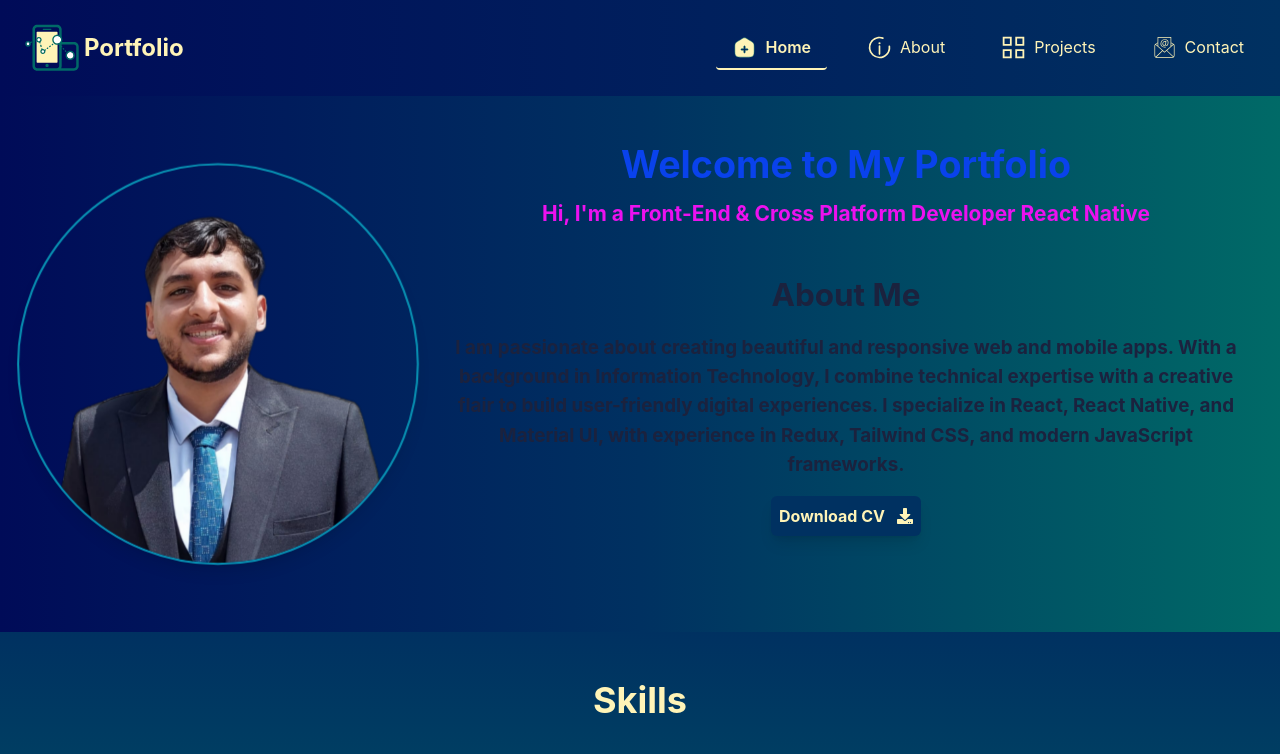
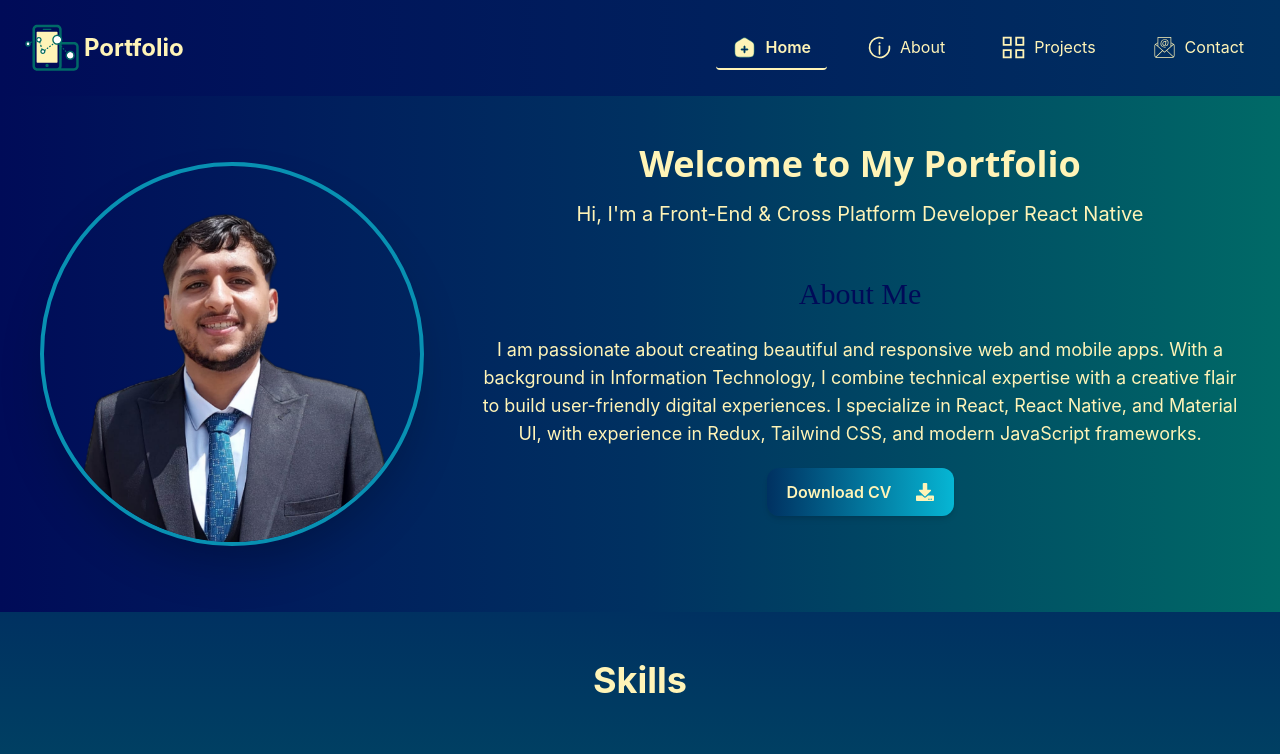
Before and after one commit to Abdullah-Elseginy/Myportfolio, a React (Create React App) app: page / in a window 1280 px wide. Shown: the top 754 px of the page. Built offline with nearby package versions, Linux system fonts and the light colour scheme.

Commit message:
new updates

```diff
--- a/src/assets/utils/Data.js
+++ b/src/assets/utils/Data.js
@@ -97,7 +97,7 @@ const ProjectsData = [
     },
     {
       title: "LinkedIn",
-      href: "https://www.linkedin.com/in/abdullah-elseginy-7bbbb21ba/",
+      href: "https://www.linkedin.com/in/abdullahelseginy/",
       icon: <FaLinkedin className="mr-2 w-36 h-36 text-light-pink" />,
     },
     {
--- a/src/components/Bottom/index.jsx
+++ b/src/components/Bottom/index.jsx
@@ -13,30 +13,62 @@ const CustomBottom = ({
   return (
     <div className={`flex justify-center ${styles}`}>
       <button
-        className={`p-2 h-10 bg-mint-blue text-light-pink hover:bg-mint-green hover:scale-105 transition-transform duration-300 rounded-md flex items-center justify-between shadow-lg ${buttonStyles}`}
         title={title}
         onClick={onClick}
+        className={`
+          group
+          relative
+          inline-flex
+          items-center
+          gap-2
+          px-5
+          py-3
+          bg-gradient-to-r
+          from-mint-blue
+          to-cyan-500
+          text-light-pink
+          hover:from-mint-green
+          hover:to-emerald-400
+          hover:scale-[1.03]
+          focus:ring-2
+          focus:ring-offset-2
+          focus:ring-cyan-500
+          font-semibold
+          rounded-xl
+          shadow-md
+          transition-all
+          duration-300
+          ${buttonStyles}
+        `}
       >
-        <h4 className={`font-bold ${textStyle}`}>{text}</h4>
-        {rigthIcon && rigthIcon}
+        <span className={`text-sm md:text-base ${textStyle}`}>
+          {text}
+        </span>
+        {rigthIcon && (
+          <span className="text-lg ml-1 transition-transform group-hover:translate-x-1">
+            {rigthIcon}
+          </span>
+        )}
       </button>
     </div>
   );
 };
 
 CustomBottom.propTypes = {
-  text: PropTypes.string.isRequired, // Text to display on the button
-  title: PropTypes.string, // Tooltip text
-  onClick: PropTypes.func.isRequired, // Function to execute on click
-  styles: PropTypes.string, // Additional styles for the container
-  buttonStyles: PropTypes.string, // Additional styles for the button
-  textStyle: PropTypes.string, // Additional styles for the text within the button
+  text: PropTypes.string.isRequired,
+  title: PropTypes.string,
+  onClick: PropTypes.func.isRequired,
+  styles: PropTypes.string,
+  buttonStyles: PropTypes.string,
+  textStyle: PropTypes.string,
+  rigthIcon: PropTypes.node,
 };
 
 CustomBottom.defaultProps = {
-  title: "Button", // Default title
-  styles: "", // No additional container styles by default
-  buttonStyles: "", // No additional button styles by default
+  title: "Button",
+  styles: "",
+  buttonStyles: "",
+  textStyle: "",
 };
 
 export default CustomBottom;
--- a/src/screens/About/index.jsx
+++ b/src/screens/About/index.jsx
@@ -81,7 +81,7 @@ const About = () => {
             <li className="flex items-center font-extralight">
               <FaGlobe className="text-light-pink mr-1" />
               <span className="material-icons text-light-pink mr-2 ">
-                https://abdullahelseginy.github.io/
+                https://abdullah-elseginy.vercel.app/
               </span>
             </li>
           </ul>
--- a/src/screens/Home/Home.module.css
+++ b/src/screens/Home/Home.module.css
@@ -3,49 +3,49 @@
     0% {
       transform: scale(1);
       font-weight: bold;
-      color: #7bff00; /* Heartbeat color */
+      color: #198549; /* Heartbeat color */
     }
     25% {
       transform: scale(1.05);
       font-weight: bolder;
-      color: #0033ff; /* Slightly darker red for the heartbeat */
+      color: #c6c8cf; /* Slightly darker red for the heartbeat */
     }
     50% {
       transform: scale(1);
       font-weight: bold;
-      color: #00ffbb; /* Original color */
+      color: #0d644d; /* Original color */
     }
     75% {
       transform: scale(1.05);
       font-weight: bolder;
-      color: #fff700; /* Slightly darker red */
+      color: #797519; /* Slightly darker red */
     }
     100% {
       transform: scale(1);
       font-weight: bold;
-      color: #ff4d4d; /* Return to the original color */
+      color: #6d0c0c; /* Return to the original color */
     }
   }
 @keyframes heartbeat1 {
     0% {
       transform: scale(1);
       font-weight: bold;
-      color: #00eaff; /* Heartbeat color */
+      color: #0b5a61; /* Heartbeat color */
     }
     25% {
       transform: scale(1.05);
       font-weight: bolder;
-      color: #ff00ee; /* Slightly darker red for the heartbeat */
+      color: #70106a; /* Slightly darker red for the heartbeat */
     }
     50% {
       transform: scale(1);
       font-weight: bold;
-      color: #67ffd4; /* Original color */
+      color: #094b38; /* Original color */
     }
     75% {
       transform: scale(1.05);
       font-weight: bolder;
-      color: #fff700; /* Slightly darker red */
+      color: #74700b; /* Slightly darker red */
     }
     100% {
       transform: scale(1);
@@ -57,17 +57,17 @@
     0% {
       transform: scale(1);
       font-weight: bold;
-      color: #ffffff; /* Heartbeat color */
+      color: #580909; /* Heartbeat color */
     }
     25% {
       transform: scale(1.05);
       font-weight: bolder;
-      color: #09112f; /* Slightly darker red for the heartbeat */
+      color: #b7bbca; /* Slightly darker red for the heartbeat */
     }
     50% {
       transform: scale(1);
       font-weight: bold;
-      color: #ff007b; /* Original color */
+      color: #570f32; /* Original color */
     }
     75% {
       transform: scale(1.05);
@@ -77,44 +77,44 @@
     100% {
       transform: scale(1);
       font-weight: bold;
-      color: #a2ff00; /* Return to the original color */
+      color: #59860b; /* Return to the original color */
     }
   }
 @keyframes heartbeat4 {
     0% {
       transform: scale(1);
       font-weight: bold;
-      background-color: #000000; /* Heartbeat color */
-      border:2px #003161 dotted  ;
+      background-color: #c7baba; /* Heartbeat color */
+      border:2px #b9bcbe dotted  ;
 
     }
     25% {
       transform: scale(1.04);
       font-weight: bolder;
-      background-color: #003161;
+      background-color: #c9cfd4;
       border:2px #005661 dotted  ;
 
     }
     50% {
       transform: scale(1);
       background-color: #006A67;
-       border:2px #003161 dotted  ;
+       border:2px #c0c3c5 dotted  ;
 
     }
     75% {
       transform: scale(1.04);
       font-weight: bolder;
-      background-color: #000B58;
-      border:2px #003161 dotted  ;
+      background-color: #d8dfe2;
+      border:2px #c3c6c9 dotted  ;
 
     }
     100% {
       transform: scale(1);
       background-color: #000000;
-      border:2px #003161 solid  ;
+      border:2px #a8acb1 solid  ;
     }
   }
-  .heartbeat {
+  /* .heartbeat {
     animation: heartbeat 30s ease-in-out infinite;
   }
   .heartbeat1 {
@@ -126,4 +126,4 @@
   .heartbeat4{
     animation: heartbeat4 50s ease-in-out infinite;
 
-  }
+  } */
--- a/src/screens/Home/SectionOne/index.jsx
+++ b/src/screens/Home/SectionOne/index.jsx
@@ -1,25 +1,71 @@
-import React from "react";
+import React, { useState } from "react";
 import { CustomBottom } from "../../../components";
 import { FaDownload } from "react-icons/fa";
 import { MyCV, MyImage } from "../../../assets";
 import styles from "../Home.module.css";
 import { motion } from "framer-motion";
+import { useEffect } from "react";
 
 function SectionOne() {
+  const [showImage, setShowImage] = useState(false);
+
+  useEffect(() => {
+    const timer = setTimeout(() => {
+      setShowImage(true);
+    }, 1500); // 1.5 seconds loading
+
+    return () => clearTimeout(timer);
+  }, []);
+
   return (
     <header className="text-center py-12 flex justify-around items-center flex-wrap mx-3 text-light-pink ">
       {/* Photo Section */}
-      <motion.div
-        initial={{ opacity: 0, x: -100 }}
-        animate={{ opacity: 1, x: 0 }}
-        transition={{ duration: 1 }}
-      >
-        <img
-          className={`rounded-full w-72 h-72 sm:w-32 sm:h-32 md:w-80 md:h-80 lg:w-96 lg:h-96 object-cover mx-auto text-light-pink shadow-lg transition-transform duration-500 hover:scale-110 hover:rotate-6 hover:shadow-xl border-cyan-600 border-2 ${styles.heartbeat}`}
-          src={MyImage}
-          alt="ProfilePicture"
-        />
-      </motion.div>
+      <div className="relative w-72 h-72 sm:w-32 sm:h-32 md:w-80 md:h-80 lg:w-96 lg:h-96 mx-auto flex items-center justify-center">
+        {!showImage ? (
+          <motion.svg
+            width="100%"
+            height="100%"
+            viewBox="0 0 200 200"
+            className="absolute"
+          >
+            <motion.ellipse
+              cx="100"
+              cy="100"
+              rx="80"
+              ry="30"
+              stroke="#06b6d4"
+              strokeWidth="4"
+              fill="none"
+              initial={{ rotate: 0 }}
+              animate={{ rotate: 360 }}
+              transition={{ repeat: Infinity, duration: 2, ease: "linear" }}
+              style={{ transformOrigin: "center" }}
+            />
+            <motion.ellipse
+              cx="100"
+              cy="100"
+              rx="30"
+              ry="80"
+              stroke="#06b6d4"
+              strokeWidth="4"
+              fill="none"
+              initial={{ rotate: 0 }}
+              animate={{ rotate: -360 }}
+              transition={{ repeat: Infinity, duration: 2, ease: "linear" }}
+              style={{ transformOrigin: "center" }}
+            />
+          </motion.svg>
+        ) : (
+          <motion.img
+            initial={{ opacity: 0, scale: 0.6 }}
+            animate={{ opacity: 1, scale: 1 }}
+            transition={{ duration: 0.8 }}
+            src={MyImage}
+            alt="ProfilePicture"
+            className="rounded-full w-full h-full object-cover shadow-2xl border-4 border-cyan-600 transition-transform duration-500 hover:scale-105 hover:rotate-3 hover:shadow-cyan-500/50"
+          />
+        )}
+      </div>
 
       {/* Text Section */}
       <motion.div
@@ -28,7 +74,7 @@ function SectionOne() {
         transition={{ duration: 1 }}
       >
         <h1
-          className={`text-4xl font-bold mb-4 text-light-pink ${styles.heartbeat}`}
+          className={`text-4xl font-bold mb-4 text-light-pink font-sans ${styles.heartbeat}`}
         >
           Welcome to My Portfolio
         </h1>
@@ -38,7 +84,7 @@ function SectionOne() {
         {/* About Me Section */}
         <section className="px-6 py-12 text-center">
           <h2
-            className={`text-3xl font-semibold mb-6 text-blue ${styles.heartbeat2}`}
+            className={`text-3xl font-thin font-mono mb-6 text-blue ${styles.heartbeat2}`}
           >
             About Me
           </h2>
```
Also changed, not shown: 1 other file (tests, documents, lock files or other folders).
